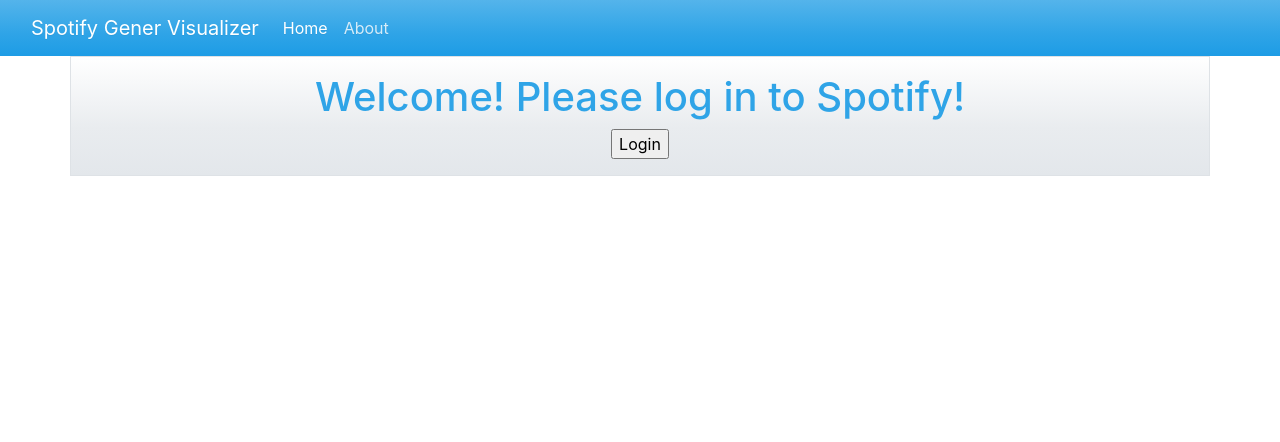
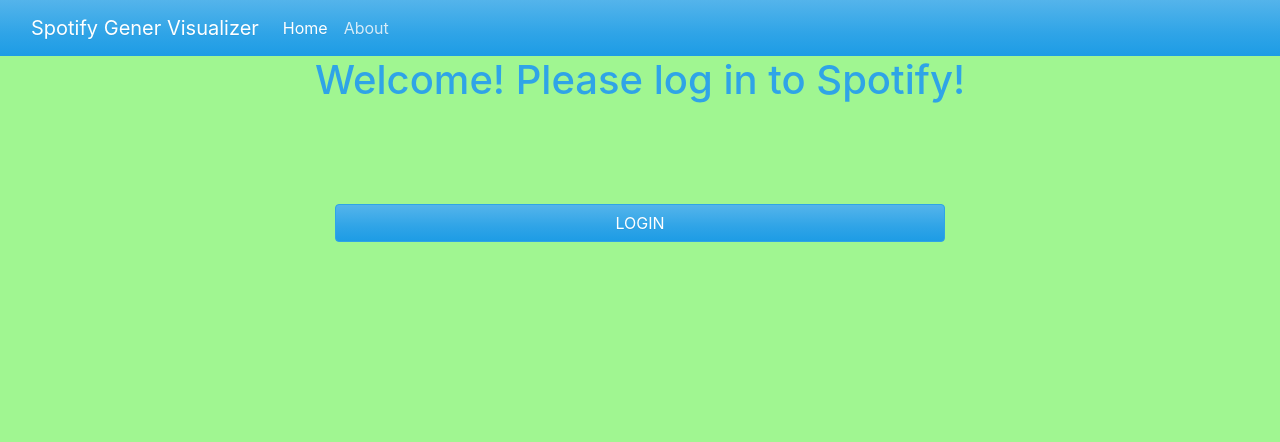
Before and after one commit to cis3296f22/Spotify-Genres-in-Python, a Django app: page / in a window 1280 px wide. Shown: the top 442 px of the page. Run offline with Django 4.2, Linux system fonts and the light colour scheme; some libraries are stand-ins or nearby versions.

Commit message:
update ui

```diff
--- a/templates/generate_menu.html
+++ b/templates/generate_menu.html
@@ -6,7 +6,7 @@
         <meta name="description" content="">
         <meta name="viewport" content="width=device-width, initial-scale=1">
         <link href="https://cdn.jsdelivr.net/npm/bootstrap@5.2.3/dist/css/bootstrap.min.css" rel="stylesheet" integrity="sha384-rbsA2VBKQhggwzxH7pPCaAqO46MgnOM80zW1RWuH61DGLwZJEdK2Kadq2F9CUG65" crossorigin="anonymous">    <title></title>
-
+        <link rel="stylesheet" href="https://cdn.jsdelivr.net/npm/bootswatch@4.5.2/dist/cerulean/bootstrap.min.css" integrity="sha384-3fdgwJw17Bi87e1QQ4fsLn4rUFqWw//KU0g8TvV6quvahISRewev6/EocKNuJmEw" crossorigin="anonymous">
 
         <nav class="navbar navbar-expand-lg navbar-light bg-light">
             <a class="navbar-brand" href="{% url 'genre_view' %}">Spotify Genre Visualizer</a>
--- a/templates/genres.html
+++ b/templates/genres.html
@@ -5,8 +5,9 @@
     <meta charset="utf-8">
     <meta name="viewport" content="width=device-width, initial-scale=1, shrink-to-fit=no">
     <link href="https://cdn.jsdelivr.net/npm/bootstrap@5.2.3/dist/css/bootstrap.min.css" rel="stylesheet" integrity="sha384-rbsA2VBKQhggwzxH7pPCaAqO46MgnOM80zW1RWuH61DGLwZJEdK2Kadq2F9CUG65" crossorigin="anonymous">    <title></title>
+    <link rel="stylesheet" href="https://cdn.jsdelivr.net/npm/bootswatch@4.5.2/dist/cerulean/bootstrap.min.css" integrity="sha384-3fdgwJw17Bi87e1QQ4fsLn4rUFqWw//KU0g8TvV6quvahISRewev6/EocKNuJmEw" crossorigin="anonymous">
 
-    <nav class="navbar navbar-expand-lg navbar-light bg-light">
+    <nav class="navbar navbar-expand-lg navbar-dark bg-primary">
         <a class="navbar-brand" href="{% url 'genre_view' %}">Spotify Genre Visualizer</a>
         <button class="navbar-toggler" type="button" data-toggle="collapse" data-target="#navbarSupportedContent" aria-controls="navbarSupportedContent" aria-expanded="false" aria-label="Toggle navigation">
             <span class="navbar-toggler-icon"></span>
@@ -27,6 +28,9 @@
 <body>
 
     <style>
+         body{
+            background-color: rgb(160, 246, 145);
+          }
         .custom-row{
             height: 400px;
             border: 1px;
--- a/templates/login.html
+++ b/templates/login.html
@@ -7,8 +7,16 @@
         <meta name="viewport" content="width=device-width, initial-scale=1">
         <link href="https://cdn.jsdelivr.net/npm/bootstrap@5.2.3/dist/css/bootstrap.min.css" rel="stylesheet" integrity="sha384-rbsA2VBKQhggwzxH7pPCaAqO46MgnOM80zW1RWuH61DGLwZJEdK2Kadq2F9CUG65" crossorigin="anonymous">
         <link rel="stylesheet" href="https://cdn.jsdelivr.net/npm/bootswatch@4.5.2/dist/cerulean/bootstrap.min.css" integrity="sha384-3fdgwJw17Bi87e1QQ4fsLn4rUFqWw//KU0g8TvV6quvahISRewev6/EocKNuJmEw" crossorigin="anonymous">
-            </head>
+    </head>
     <body>
+        <style>
+          body{
+            background-color: rgb(160, 246, 145);
+          }
+          center div{
+            margin: 100px;
+          }
+      </style>
         <nav class="navbar navbar-expand-lg navbar-dark bg-primary">
             <div class="container-fluid">
               <a class="navbar-brand" href="#">Spotify Gener Visualizer</a>
@@ -29,16 +37,14 @@
               </div>
             </div>
           </nav>
-        <div class="container">
-            <div class="row">
-                <div class="col p-3 border bg-light text-center">
-                    <h1>Welcome! Please log in to Spotify!</h1>
-                    <form action="/genres">
-                        <input type="submit" value="Login" />
-                    </form>
+          <center>
+            <h1>Welcome! Please log in to Spotify!</h1>
+            <form action="/genres">
+                <div class="d-grid gap-2 col-6 mx-auto">
+                    <button class="btn btn-primary" type="submit">LOGIN</button>
                 </div>
-            </div>
-        </div>
+            </form>
+        </center>
         <script src="https://cdn.jsdelivr.net/npm/bootstrap@5.2.3/dist/js/bootstrap.bundle.min.js" integrity="sha384-kenU1KFdBIe4zVF0s0G1M5b4hcpxyD9F7jL+jjXkk+Q2h455rYXK/7HAuoJl+0I4" crossorigin="anonymous"></script>
         </body>
 </html>
```
Also changed, not shown: 1 other file.
